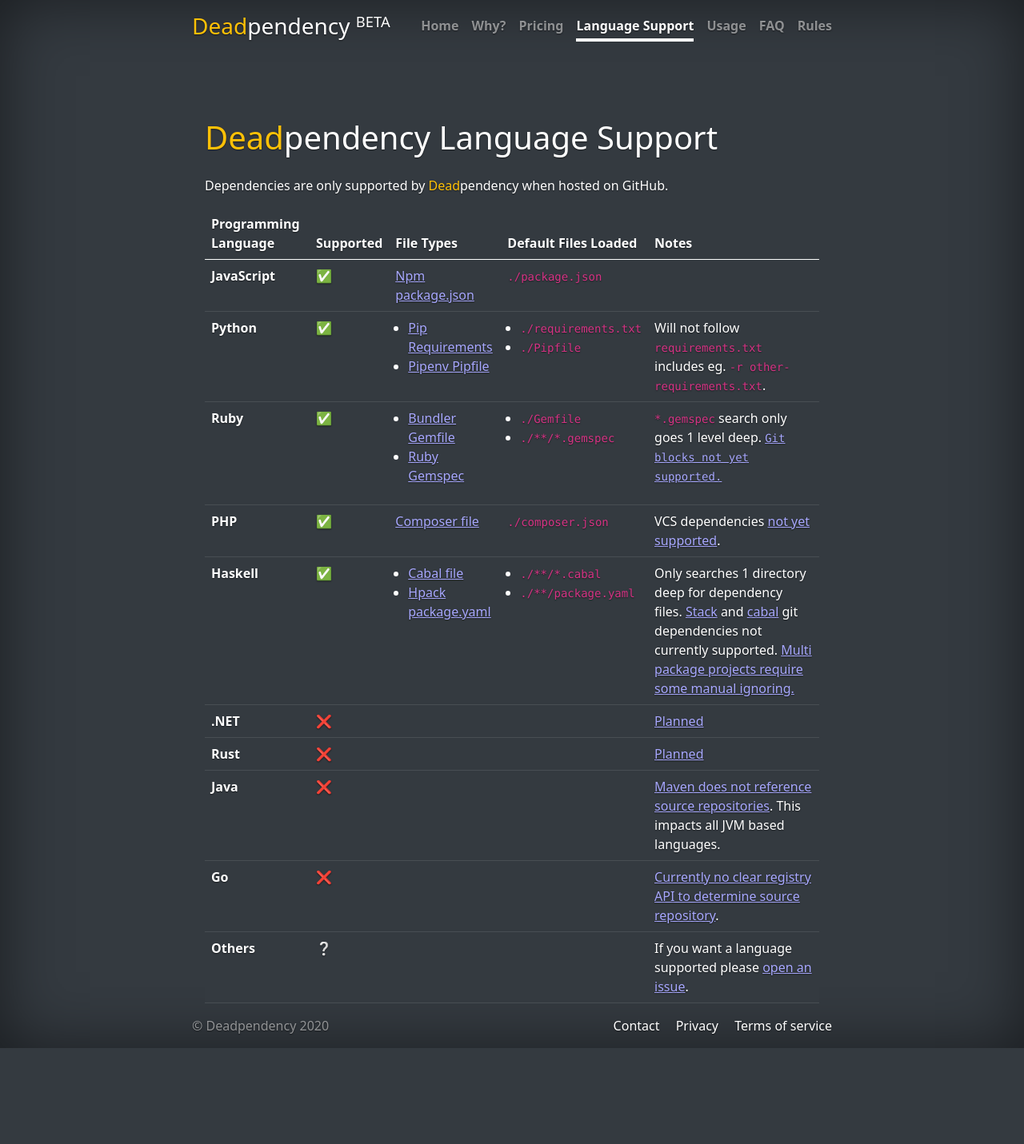
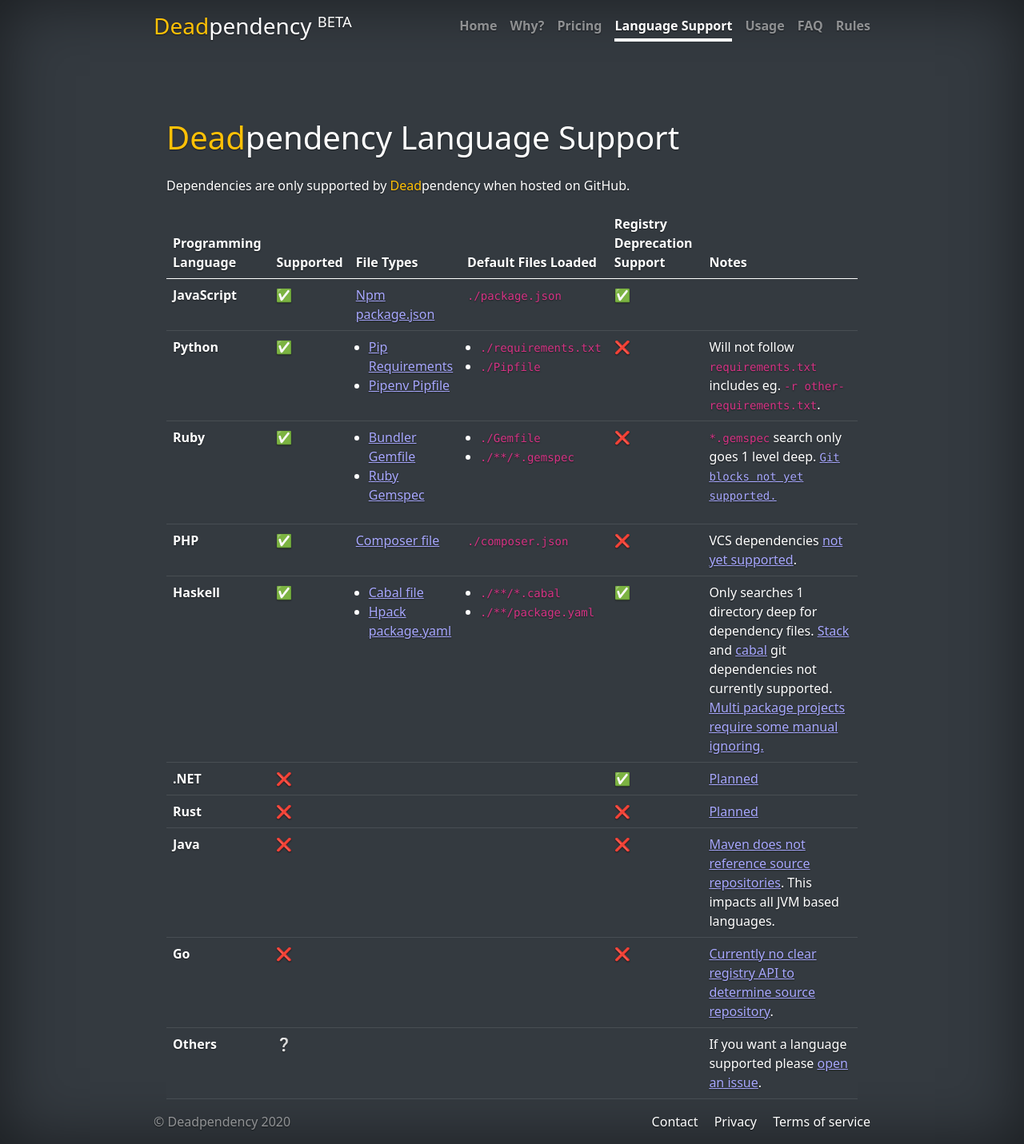
Before and after one commit to deadpendency/deadpendency.github.io, a Jekyll site: the page built from language-support.html, in a window 1280 px wide. Shown: the whole page at 80% size. Built offline with Jekyll 4.4.1, drawn with Linux system fonts in a browser that asks for light colours; nearby versions of some CDN libraries; before the commit the page ends 1311 px from its top, so only the background shows below that.

Commit message:
Add more info in structured deprecation support

```diff
--- a/_sass/global.scss
+++ b/_sass/global.scss
@@ -22,7 +22,7 @@
 }
 
 .cover-container {
-  max-width: 52em;
+  max-width: 58em;
 }
 
 
--- a/index.html
+++ b/index.html
@@ -48,7 +48,7 @@
     <div class="row mt-4 gx-5 gy-3">
       <div class="col-sm">
         <i class="fas fa-skull-crossbones feature-icon d-block"></i>
-        Check for red flags such as package deprecation* or repository archival.<br /> <small>* for registries supporting structured deprecation.</small>
+        Check for red flags such as package deprecation* or repository archival.<br /> <small>* for <a href="/language-support">registries supporting structured deprecation</a>.</small>
       </div>
       <div class="col-sm">
         <i class="fas fa-exclamation-triangle feature-icon d-block"></i>
--- a/language-support.html
+++ b/language-support.html
@@ -17,6 +17,7 @@
       <th scope="col">Supported</th>
       <th scope="col">File Types</th>
       <th scope="col">Default Files Loaded</th>
+      <th scope="col">Registry Deprecation Support</th>
       <th scope="col">Notes</th>
     </tr>
   </thead>
@@ -26,6 +27,7 @@
       <td>✅</td>
       <td><a href="https://docs.npmjs.com/files/package.json" target="_blank" rel="noopener">Npm package.json</a></td>
       <td><code>./package.json</code></td>
+      <td>✅</td>
       <td></td>
     </tr>
     <tr>
@@ -43,6 +45,7 @@
           <li><code>./Pipfile</code></li>
         </ul>
       </td>
+      <td>❌</td>
       <td>Will not follow <code>requirements.txt</code> includes eg. <code>-r other-requirements.txt</code>.</td>
     </tr>
     <tr>
@@ -60,6 +63,7 @@
           <li><code>./**/*.gemspec</code></li>
         </ul>
       </td>
+      <td>❌</td>
       <td><code>*.gemspec</code> search only goes 1 level deep. <code> <a href="https://github.com/deadpendency/deadpendency/issues/8" target="_blank" rel="noopener">Git blocks not yet supported.</a></td>
     </tr>
     <tr>
@@ -67,6 +71,7 @@
       <td>✅</td>
       <td><a href="https://getcomposer.org/doc/01-basic-usage.md#composer-json-project-setup" target="_blank" rel="noopener">Composer file</a></td>
       <td><code>./composer.json</code></td>
+      <td>❌</td>
       <td>VCS dependencies <a href="https://github.com/deadpendency/deadpendency/issues/9" target="_blank" rel="noopener">not yet supported</a>.</td>
     </tr>
     <tr>
@@ -84,6 +89,7 @@
           <li><code>./**/package.yaml</code></li>
         </ul>
       </td>
+      <td>✅</td>
       <td>Only searches 1 directory deep for dependency files. <a href="https://github.com/deadpendency/deadpendency/issues/11" target="_blank" rel="noopener">Stack</a> and <a href="https://github.com/deadpendency/deadpendency/issues/10" target="_blank" rel="noopener">cabal</a> git dependencies not currently supported. <a href="https://github.com/deadpendency/deadpendency/issues/12" target="_blank" rel="noopener">Multi package projects require some manual ignoring.</a></td>
     </tr>
     <tr>
@@ -91,6 +97,7 @@
       <td>❌</td>
       <td></td>
       <td></td>
+      <td>✅</td>
       <td><a href="https://github.com/deadpendency/deadpendency/issues/1" target="_blank" rel="noopener">Planned</a></td>
     </tr>
     <tr>
@@ -98,6 +105,7 @@
       <td>❌</td>
       <td></td>
       <td></td>
+      <td>❌</td>
       <td><a href="https://github.com/deadpendency/deadpendency/issues/2" target="_blank" rel="noopener">Planned</a></td>
     </tr>
     <tr>
@@ -105,6 +113,7 @@
       <td>❌</td>
       <td></td>
       <td></td>
+      <td>❌</td>
       <td><a href="https://github.com/deadpendency/deadpendency/issues/4" target="_blank" rel="noopener">Maven does not reference source repositories</a>. This impacts all JVM based languages.</td>
     </tr>
     <tr>
@@ -112,6 +121,7 @@
       <td>❌</td>
       <td></td>
       <td></td>
+      <td>❌</td>
       <td><a href="https://github.com/deadpendency/deadpendency/issues/3" target="_blank" rel="noopener">Currently no clear registry API to determine source repository</a>.</td>
     </tr>
     <tr>
@@ -119,6 +129,7 @@
       <td>❔</td>
       <td></td>
       <td></td>
+      <td></td>
       <td>If you want a language supported please <a href="https://github.com/deadpendency/deadpendency/issues/new" target="_blank" rel="noopener">open an issue</a>.</td>
     </tr>
   </tbody>
```
